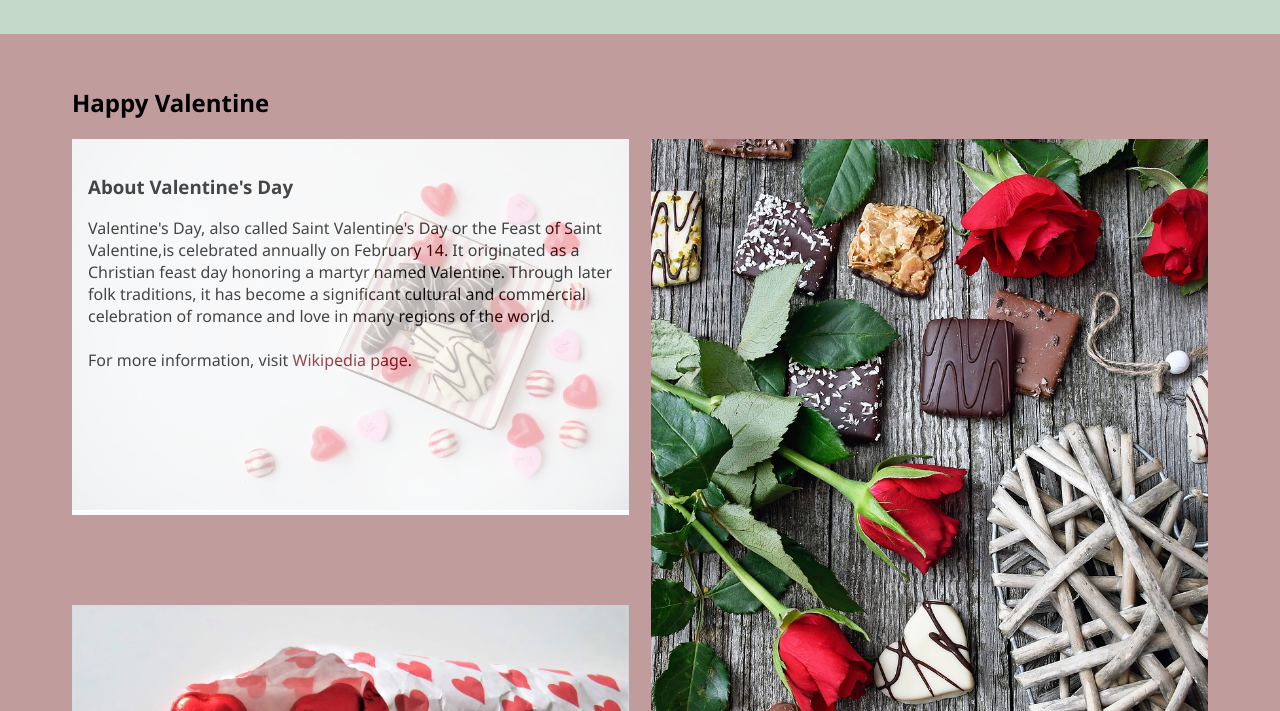
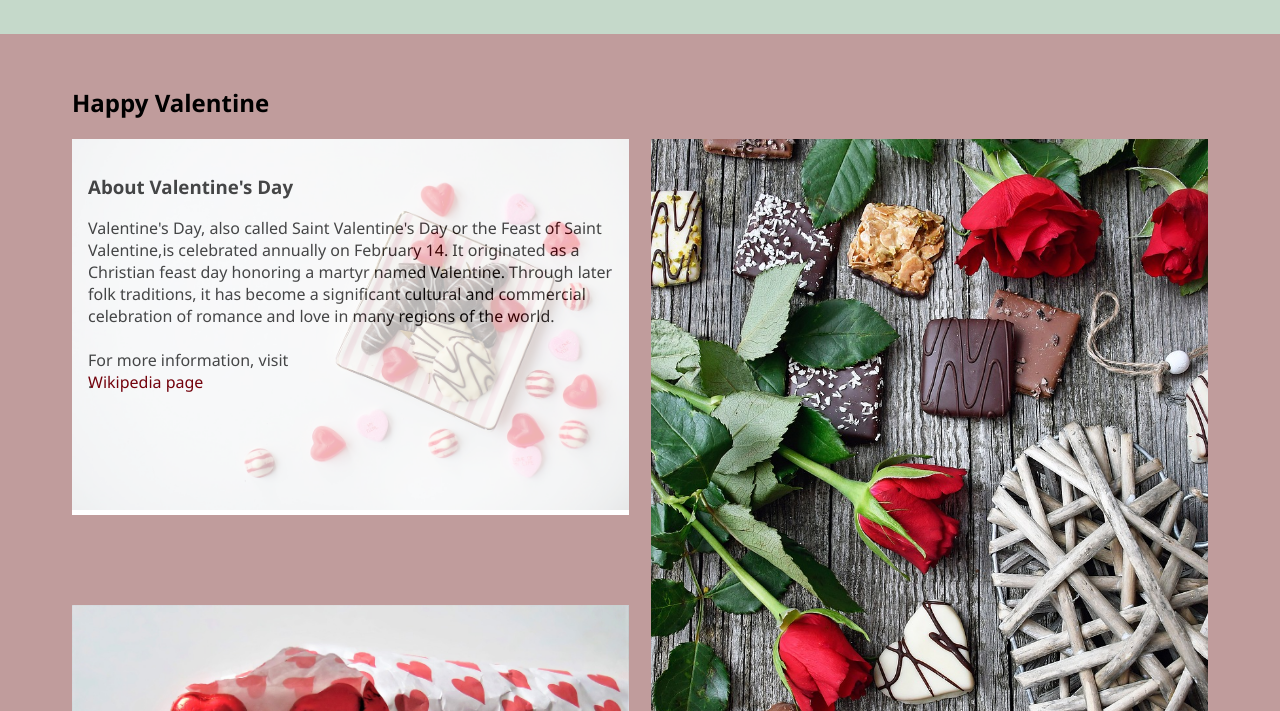
Before and after one commit to coding-jenny/valentines-page, a plain HTML site: page index.html in a window 1280 px wide. Shown: the part 89-800 px from the top of the page. Drawn offline with nearby package versions, Linux system fonts and the light colour scheme.

Commit message:
LInk and fancy-box fixed

```diff
--- a/index.html
+++ b/index.html
@@ -45,9 +45,10 @@
                                 martyr named Valentine. Through later folk traditions, it has become a significant
                                 cultural and commercial celebration of romance and love in many regions of the world.
                                 <br> <br>
-                                For more information, visit
+                                For more information, visit <br>
 
-                                <a href="https://en.wikipedia.org/wiki/Valentine%27s_Day">Wikipedia page</a>.
+                                <a class="priority" href="https://en.wikipedia.org/wiki/Valentine%27s_Day">Wikipedia
+                                    page</a>.
                             </p>
                         </div>
                         <a data-fancybox="gallery" href="img/valentine's-chocolates&candies.jpg">
--- a/valentines-page.css
+++ b/valentines-page.css
@@ -123,6 +123,13 @@ nav ul li {
 #valentines p a {
     color: var(--dark_red);
     opacity: 1;
+    z-index: 999;
+
+}
+
+#valentines p a.priority {
+    position: absolute;
+    z-index: 1000;
 }
 
 #valentines {
```
